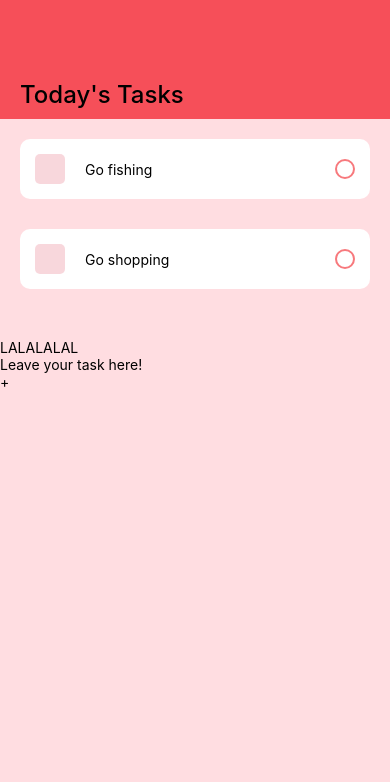
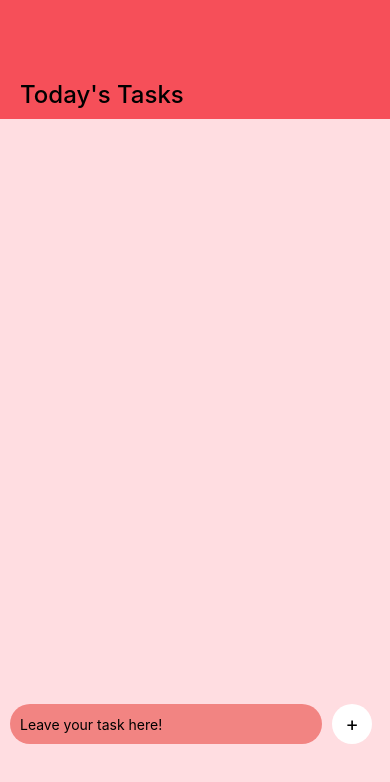
Before and after one commit to tramtran0497/React-Native---To-Do-App, a React Native app: screen / in a window 390 px wide. Shown: the top 782 px of the page. Built offline with nearby package versions, Linux system fonts and the light colour scheme.

Commit message:
Add task and delete compledted task

```diff
--- a/App.js
+++ b/App.js
@@ -1,33 +1,50 @@
-import React from "react"
-import { StyleSheet, Text, View, KeyboardAvoidingView, Platform, TextInput, TouchableOpacity} from "react-native"
+import React, {useState, useEffect} from "react"
+import { StyleSheet, Text, View, KeyboardAvoidingView, Platform, TextInput, TouchableOpacity, Keyboard} from "react-native"
 import Task from "./components/Task"
 
 export default function App(){
+  const [task, setTask] = useState()
+  const [list, setList] = useState([])
+
+  const handleAddTask = () => {
+      setList([...list, task])
+      setTask(null)
+  }
+
+  const completeTask = (index) => {
+    let itemsCopy = [...list];
+    itemsCopy.splice(index, 1);
+    setList(itemsCopy)
+  }
   return (
     <View style={styles.container}>
       {/* Today's Tasks */}
       <View style={styles.taskWrapper}>
         <Text style={styles.sectionTitle}>Today's Tasks</Text>
           <View style={styles.listTasks}>
-                    {/* Task is here! */}
-            <Task text="Go fishing"/>
-            <Task text="Go shopping"/>
-
+            {/* Task is here! */}
+            {
+              list.map((item, index) => {
+                return (
+                  <TouchableOpacity key={index}  onPress={() => completeTask(index)}>
+                    <Task text={item} />
+                  </TouchableOpacity>
+                )
+              })
+            }
           </View>
       </View>
-
        {/* Write Tasks */}
-       <KeyboardAvoidingView
+      <KeyboardAvoidingView
         behavior={Platform.OS === "ios" ? "padding" : "height"}
         style={styles.writeTasksWrapper} >
-        <Text>LALALALAL</Text>
-        <TextInput style={styles.input} placeholder="Leave your task here!"/>
-        <TouchableOpacity>
+        <TextInput style={styles.input} placeholder="Leave your task here!" onChangeText={text => setTask(text)} value={task}/>
+        <TouchableOpacity onPress={handleAddTask}>
           <View style={styles.addWrapper}>
             <Text style={styles.addText}>+</Text>
           </View>
         </TouchableOpacity>
-       </KeyboardAvoidingView>
+      </KeyboardAvoidingView>
     </View>
   )
 }
@@ -36,6 +53,7 @@ const styles = StyleSheet.create({
   container: {
     flex: 1,
     backgroundColor: "#ffdde1",
+    justifyContent: "space-between"
   },
 
   taskWrapper: {
@@ -54,5 +72,35 @@ const styles = StyleSheet.create({
   listTasks: {
     padding: 20,
 
+  },
+
+  writeTasksWrapper: {
+    marginBottom: 100,
+    display: "flex",
+    flexDirection: "row",
+    alignItems: "center",
+  },
+
+  input: {
+    width: "80%",
+    height: 40,
+    padding: 10,
+    backgroundColor: "#f28482",
+    borderRadius: 20,
+    marginHorizontal: 10
+  },
+
+  addWrapper: {
+    width: 40,
+    height: 40,
+    borderRadius: 50,
+    backgroundColor: "#fff",
+    display: "flex",
+    alignItems: "center",
+    justifyContent: "center",
+  },
+
+  addText: {
+    fontSize: 20
   }
 })
--- a/components/Task.js
+++ b/components/Task.js
@@ -9,7 +9,7 @@ const Task = ({text}) => {
         <View style={styles.square}></View>
       </View>
       <Text style={styles.itemText}>{text}</Text>
-      <View style={styles.circle}>
+      <View style={styles.circle} >
 
       </View>
     </View>
```
